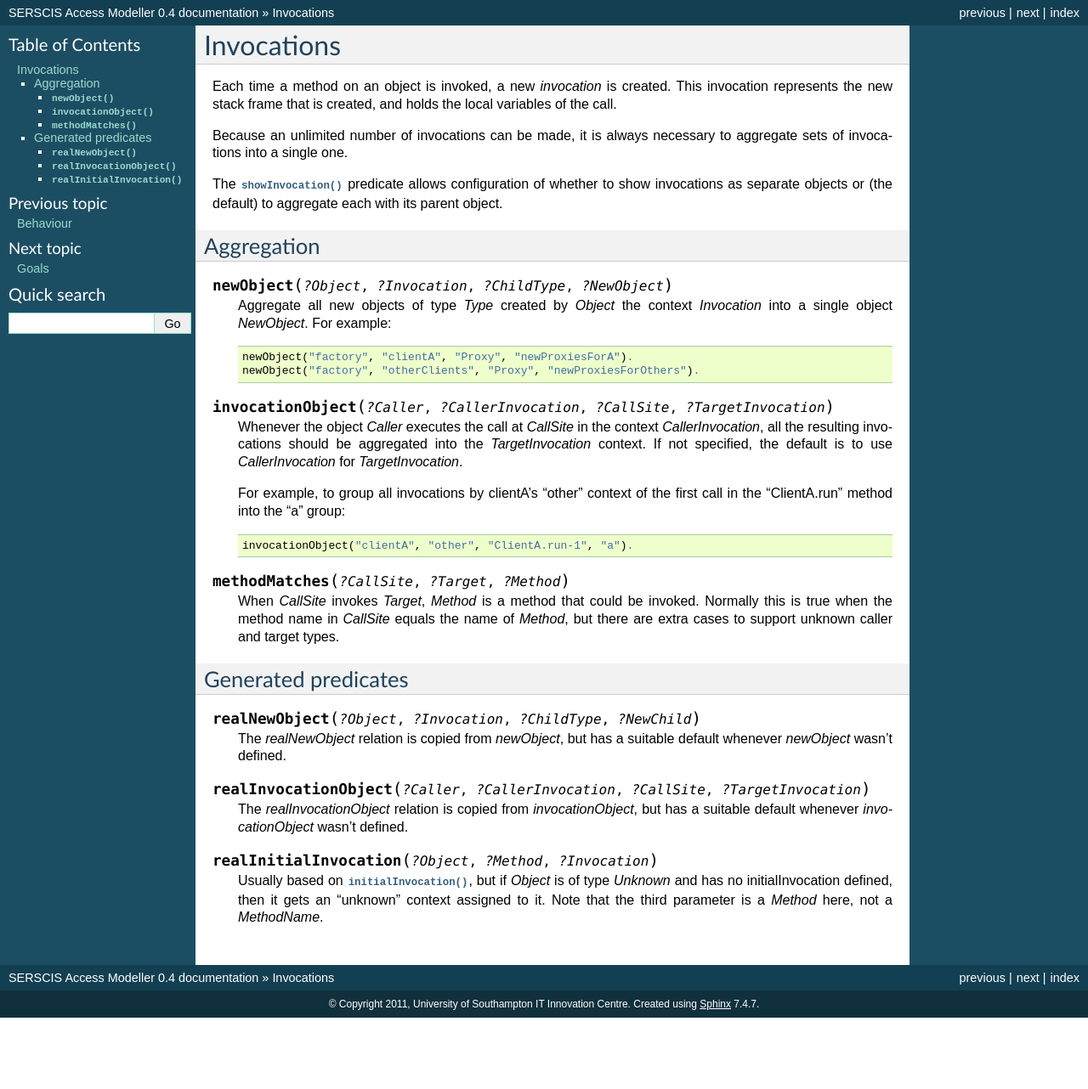
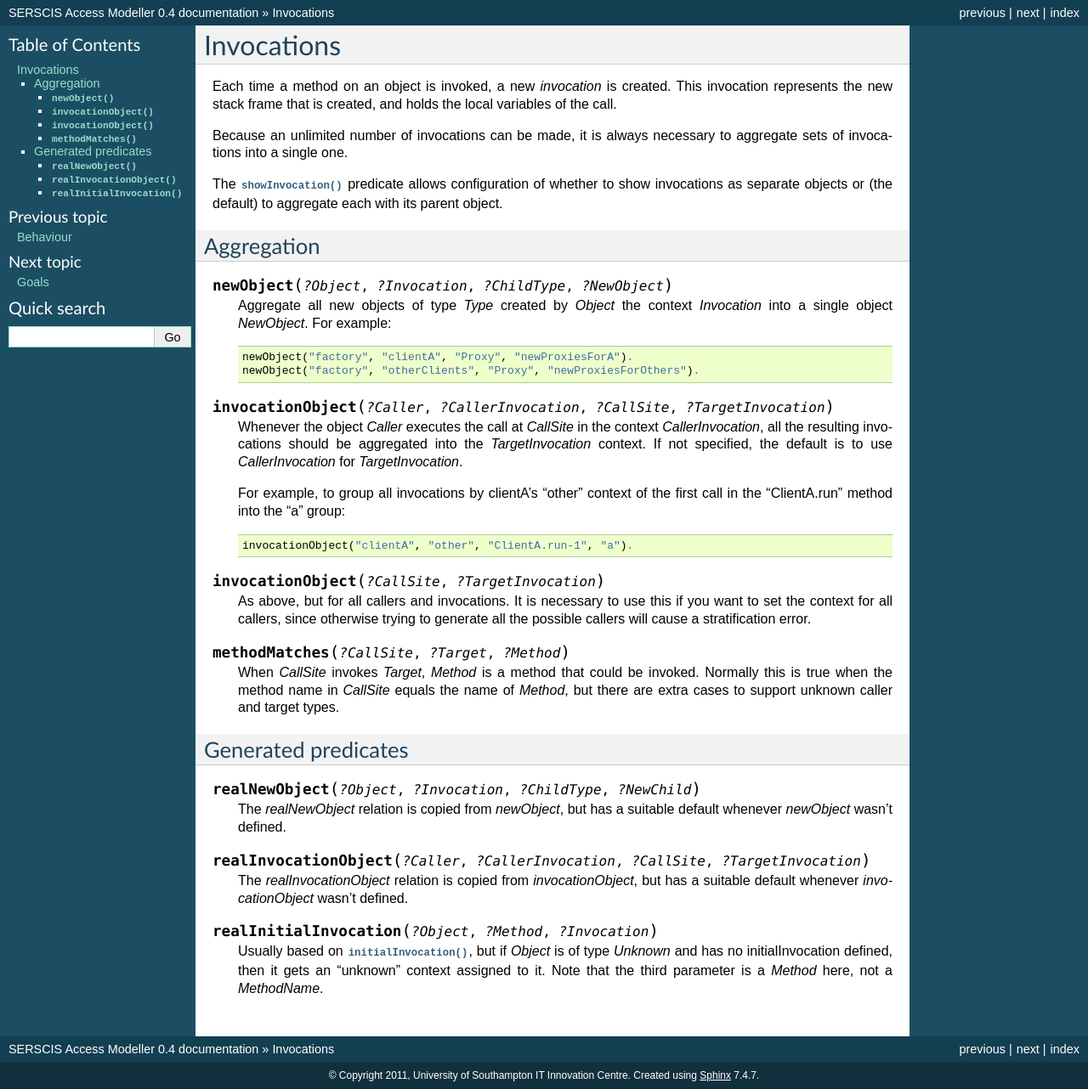
Before and after one commit to it-innovation/sam, a Sphinx documentation site: the page built from doc/invocations.rst, in a window 1280 px wide. Shown: the whole page at 85% size. Built offline with Sphinx 7.4.7, drawn with Linux system fonts in a browser that asks for light colours; before the commit the page ends 1198 px from its top, so only the background shows below that.

Commit message:
Added invocationObject(?CallSite, ?TargetInvocation)
This allows setting the context based only on the call-site. Otherwise,
generating the (unnecessary) ?Caller values caused stratification problems.

```diff
--- a/doc/invocations.rst
+++ b/doc/invocations.rst
@@ -36,6 +36,12 @@ Aggregation
 
      invocationObject("clientA", "other", "ClientA.run-1", "a").
 
+.. function:: invocationObject(?CallSite, ?TargetInvocation)
+
+   As above, but for all callers and invocations. It is necessary to use this if you want
+   to set the context for all callers, since otherwise trying to generate all the possible
+   callers will cause a stratification error.
+
 .. function:: methodMatches(?CallSite, ?Target, ?Method)
 
    When `CallSite` invokes `Target`, `Method` is a method that could be invoked. Normally this
```
Also changed, not shown: 1 other file.
